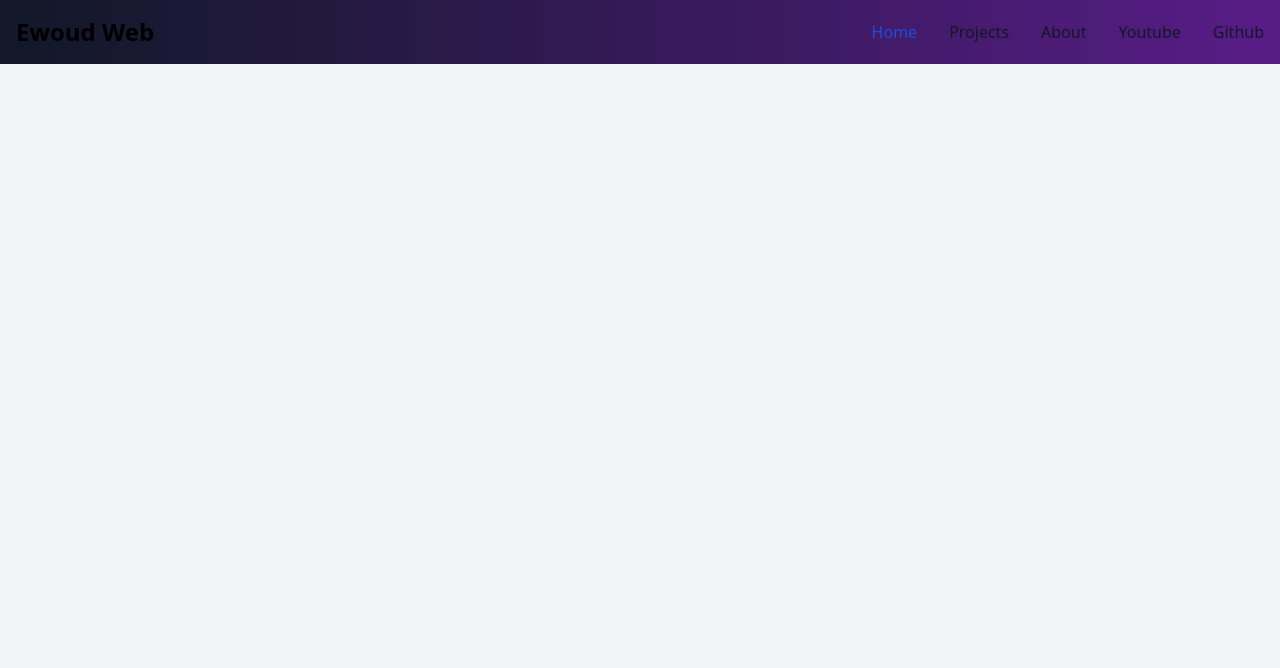
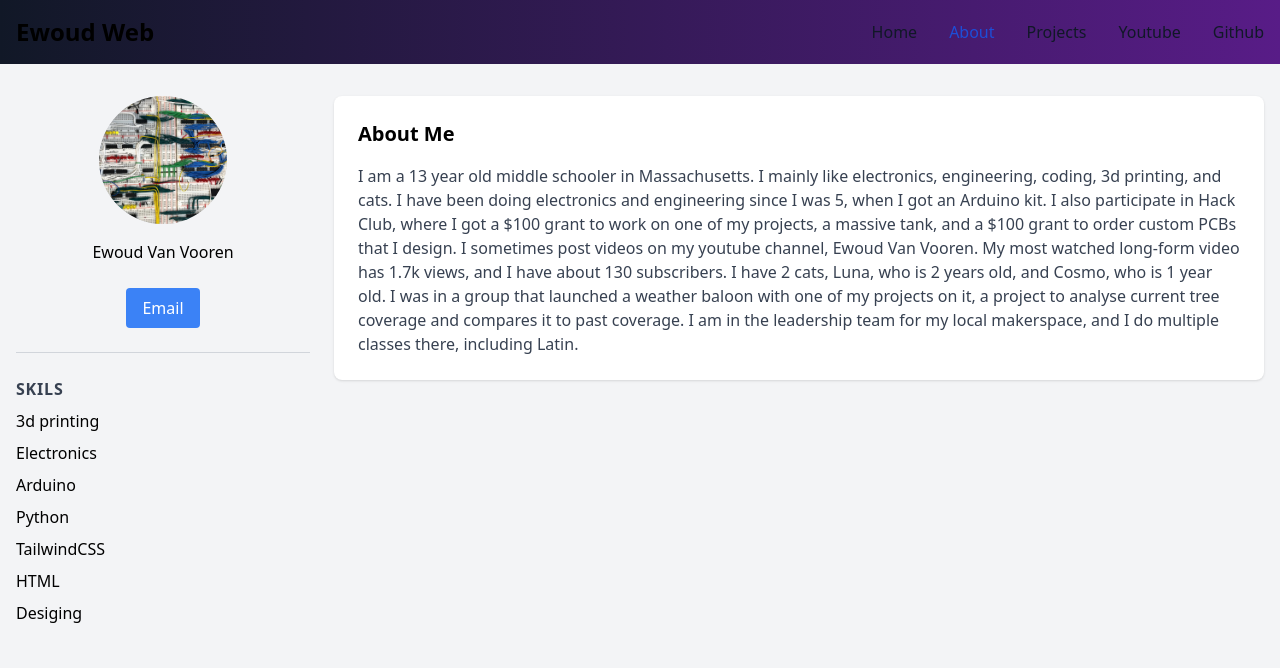
Before and after one commit to EwoudVV/ewoudweb, a plain HTML site: page ewoudweb/about.html in a window 1280 px wide. Drawn offline with nearby package versions, Linux system fonts and the light colour scheme.

Commit message:
Finish about.html

```diff
--- a/ewoudweb/about.html
+++ b/ewoudweb/about.html
@@ -14,6 +14,22 @@
 <!-- background -->
 <body class="bg-gray-100">
 
+    <!-- script for the copy email feature -->
+    <script>
+        function copyEmail() {
+            const email = "ewoud.vanvooren@gmail.com";
+            navigator.clipboard.writeText(email).then(() => {
+                const emailButton = document.getElementById('emailButton');
+                emailButton.textContent = "Copied!";
+                setTimeout(() => {
+                    emailButton.textContent = "Email";
+                }, 10000);
+            }).catch(err => {
+                console.error('Failed to copy email: ', err);
+            });
+        }
+    </script>
+
 <!-- apply gradient to navbar -->
 <nav class="bg-gradient-to-r from-gray-900 to-purple-900 border-gray-200 dark:bg-purple-900">
    <div class="max-w-screen-xl flex flex-wrap items-center justify-between mx-auto p-4">
@@ -22,13 +38,13 @@
     <div class="hidden w-full md:block md:w-auto" id="navbar-default"></div>
       <ul class="font-medium flex flex-col p-4 md:p-0 mt-4 border border-gray-100 rounded-lg bg-gray-50 md:flex-row md:space-x-8 rtl:space-x-reverse md:mt-0 md:border-0 md:bg-transparent dark:bg-gray-800 md:dark:bg-transparent dark:border-gray-700">
         <li> <!-- home button -->
-       <a href="index.html" class="block py-2 px-3 text-white bg-transparent rounded-sm md:bg-transparent md:text-blue-700 md:p-0 dark:text-white md:dark:text-blue-500" area-current="page">Home</a>
+            <a href="index.html" class="block py-2 px-3 text-gray-900 bg-transparent rounded-sm hover:bg-gray-100 md:hover:bg-transparent md:border-0 md:hover:text-blue-700 md:p-0 dark:text-white md:dark:hover:text-blue-500 dark:hover:bg-gray-700 dark:hover:text-white md:dark:hover:bg-transparent">Home</a>
+        </li>
+        <li> <!-- about button -->
+       <a href="about.html" class="block py-2 px-3 text-white bg-transparent rounded-sm md:bg-transparent md:text-blue-700 md:p-0 dark:text-white md:dark:text-blue-500" aria-current="page">About</a>
         </li>
         <li> <!-- projects button -->
        <a href="projects.html" class="block py-2 px-3 text-gray-900 bg-transparent rounded-sm hover:bg-gray-100 md:hover:bg-transparent md:border-0 md:hover:text-blue-700 md:p-0 dark:text-white md:dark:hover:text-blue-500 dark:hover:bg-gray-700 dark:hover:text-white md:dark:hover:bg-transparent">Projects</a>
-        </li>
-        <li> <!-- about button -->
-       <a href="about.html" class="block py-2 px-3 text-gray-900 bg-transparent rounded-sm hover:bg-gray-100 md:hover:bg-transparent md:border-0 md:hover:text-blue-700 md:p-0 dark:text-white md:dark:hover:text-blue-500 dark:hover:bg-gray-700 dark:hover:text-white md:dark:hover:bg-transparent">About</a>
         </li>
         <li> <!-- youtube link button -->
        <a href="https://www.youtube.com/channel/UCUsgoHyHhIaPt_CMXB3QaOw" target="_blank" class="block py-2 px-3 text-gray-900 bg-transparent rounded-sm hover:bg-gray-100 md:hover:bg-transparent md:border-0 md:hover:text-blue-700 md:p-0 dark:text-white md:dark:hover:text-blue-500 dark:hover:bg-gray-700 dark:hover:text-white md:dark:hover:bg-transparent">Youtube</a>
@@ -40,3 +56,57 @@
      </div>
    </div>
  </nav>
+
+<div>
+    <div class="container mx-auto py-8">
+        <div class="grid grid-cols-4 sm:grid-cols-12 gap-6 px-4">
+            <div class="col-span-4 sm:col-span-3">
+                <div class bg-white shadow rounded-lg p-6>
+                    <div class="flex flex-col items-center">
+                        <!-- profile -->
+                        <img src="profile.jpg" class="w-32 h-32 bg-gray-300 rounded-full mb-4 shrink-0"></img>
+                        <h1 class=""text-xl font-bold>Ewoud Van Vooren</h1>
+                        <div class="mt-6 flex flex-wrap gap-4 justify-center">
+                            <!-- copy email -->
+                            <a href="#" id="emailButton" class="bg-blue-500 hover:bg-blue-600 text-white py-2 px-4 rounded" onclick="copyEmail()">Email</a>
+                        </div>
+                    </div>
+                    <hr class="my-6 border-t border-gray-300">
+                    <div class="flex flex-col">
+                        <span class="text-gray-700 uppercase font-bold tracking-wider mb-2">Skils</span>
+                        <ul> <!-- skills list -->
+                            <li class="mb-2">3d printing</li>
+                            <li class="mb-2">Electronics</li>
+                            <li class="mb-2">Arduino</li>
+                            <li class="mb-2">Python</li>
+                            <li class="mb-2">TailwindCSS</li>
+                            <li class="mb-2">HTML</li>
+                            <li class="mb-2">Desiging</li>
+                        </ul>
+                    </div>
+                </div>
+            </div>
+            <div class="col-span-4 sm:col-span-9">
+                <div class="bg-white shadow rounded-lg p-6">
+                    <h2 class="text-xl font-bold mb-4">About Me</h2>
+                    <!-- about -->
+                    <p class="text-gray-700">I am a 13 year old middle schooler in Massachusetts.
+                        I mainly like electronics, engineering, coding, 3d printing, and cats.
+                        I have been doing electronics and engineering since I was 5,
+                        when I got an Arduino kit. I also participate in Hack Club,
+                        where I got a $100 grant to work on one of my projects, a massive tank,
+                        and a $100 grant to order custom PCBs that I design. I sometimes post videos
+                        on my youtube channel, Ewoud Van Vooren. My most watched long-form video has 1.7k
+                        views, and I have about 130 subscribers. I have 2 cats, Luna, who is 2 years old,
+                        and Cosmo, who is 1 year old. I was in a group that launched a weather baloon
+                        with one of my projects on it, a project to analyse current tree coverage and
+                        compares it to past coverage. I am in the leadership team for my local makerspace,
+                        and I do multiple classes there, including Latin.
+                    </p>
+                </div>
+            </div>
+        </div>
+    </div>
+</div>
+
+</body>
```
Also changed, not shown: ewoudweb/index.html (+3 -3 lines), ewoudweb/projects.html (+4 -4 lines), ewoudweb/profile.jpg (added), 1 other file.
